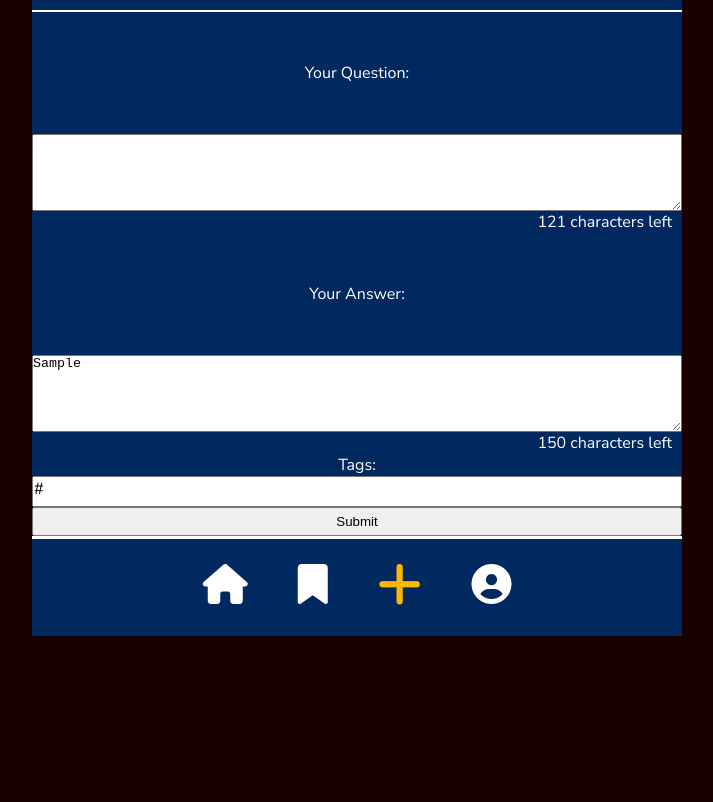
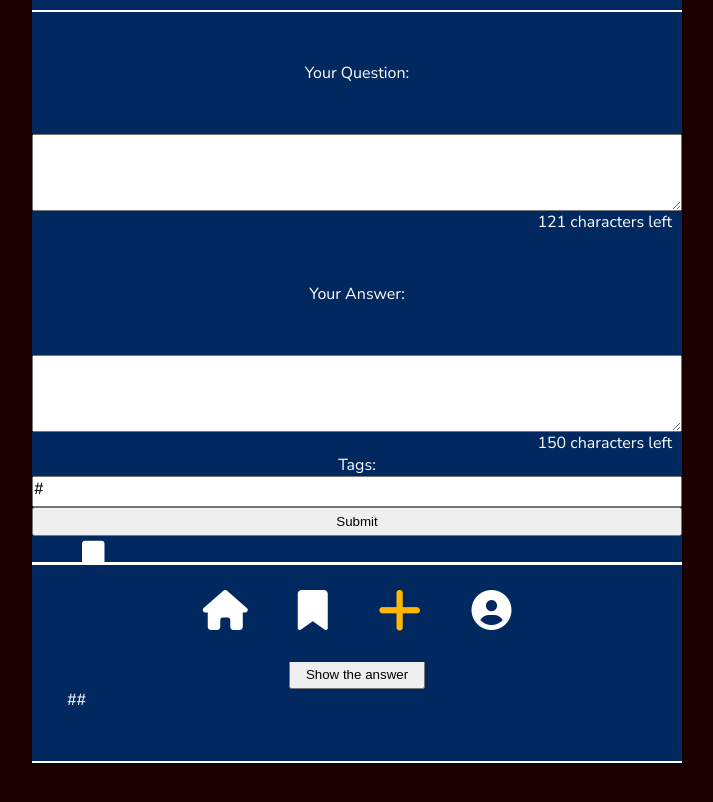
Before and after one commit to AdamKuzniarski/quiz-app-proj1-V2, a website: page create.html in a window 1280 px wide. Both pictures are taken after typing "Sample" into the empty fields and a click on the button "Submit". Shown: the part 138-940 px from the top of the page, without its empty margins (283-996 px from the left). Before the commit the page ends 800 px from the top, so only its background shows below. Drawn offline with Linux system fonts and the light colour scheme.

Commit message:
changed js functions

```diff
--- a/create.html
+++ b/create.html
@@ -29,13 +29,13 @@
         <form data-js="form">
 
             <label class="label__textarea" for="textarea-question">Your Question:</label>
-            <textarea cols="46" rows="5" name="question" maxlength="150" data-js="textarea1-counter" id="textarea-question">
+            <textarea cols="46" rows="5" name="question" maxlength="150" data-js="textarea1-counter" id="textarea-question" required>
 
             </textarea>
             <div id="char-count" data-js="counter1" class="chart-count">150 characters left</div>
 
             <label class="label__textarea" for="textarea-answer">Your Answer:</label>
-            <textarea cols="46" rows="5" name="answer" id="textarea-answer" maxlength="150" data-js="textarea2-counter" ></textarea>
+            <textarea cols="46" rows="5" name="answer" id="textarea-answer" maxlength="150" data-js="textarea2-counter" required></textarea>
             <div id="char-count" class="chart-count">150 characters left</div>
         </textarea>
         <label class="label__tags" for="tags">Tags:</label>
@@ -43,7 +43,9 @@
         <button class="answer__btn" data-js="form-submit-btn">Submit</button>
     </form>
       </main>
+      <section data-js="main-element">
 
+      </section>
       <nav>
         <ul>
           <li>
--- a/js/script.js
+++ b/js/script.js
@@ -37,13 +37,19 @@ form.addEventListener("submit", (event) => {
   event.preventDefault();
   const formData = new FormData(event.target);
   const data = Object.fromEntries(formData);
-  console.log(data);
+
 });
 
 /* new Card */
 const mainSection = document.querySelector('[data-js="main-element"]');
+
+form.addEventListener("submit", (event) => {
+  event.preventDefault();
+  const formData = new FormData(event.target);
+  const data = Object.fromEntries(formData);
+
+
   const newCard = document.createElement("div");
-
   newCard.innerHTML += `
     <article class="card border-btm">
       <div class="question">
@@ -61,7 +67,6 @@ newCard.innerHTML += `
         <h3 class="hide" data-js="show-answer1">${data.answer}</h3>
         <div class="tags-container">
           <p class="tag">#${data.tags}</p>
-
         </div>
       </div>
     </article>
@@ -70,3 +75,6 @@ newCard.innerHTML += `
   if (mainSection) {
     mainSection.appendChild(newCard);
   }
+form.reset()
+
+});
```
Also changed, not shown: index.html (+1 -1 lines). Lines whose indentation alone changed are shown as unchanged.
